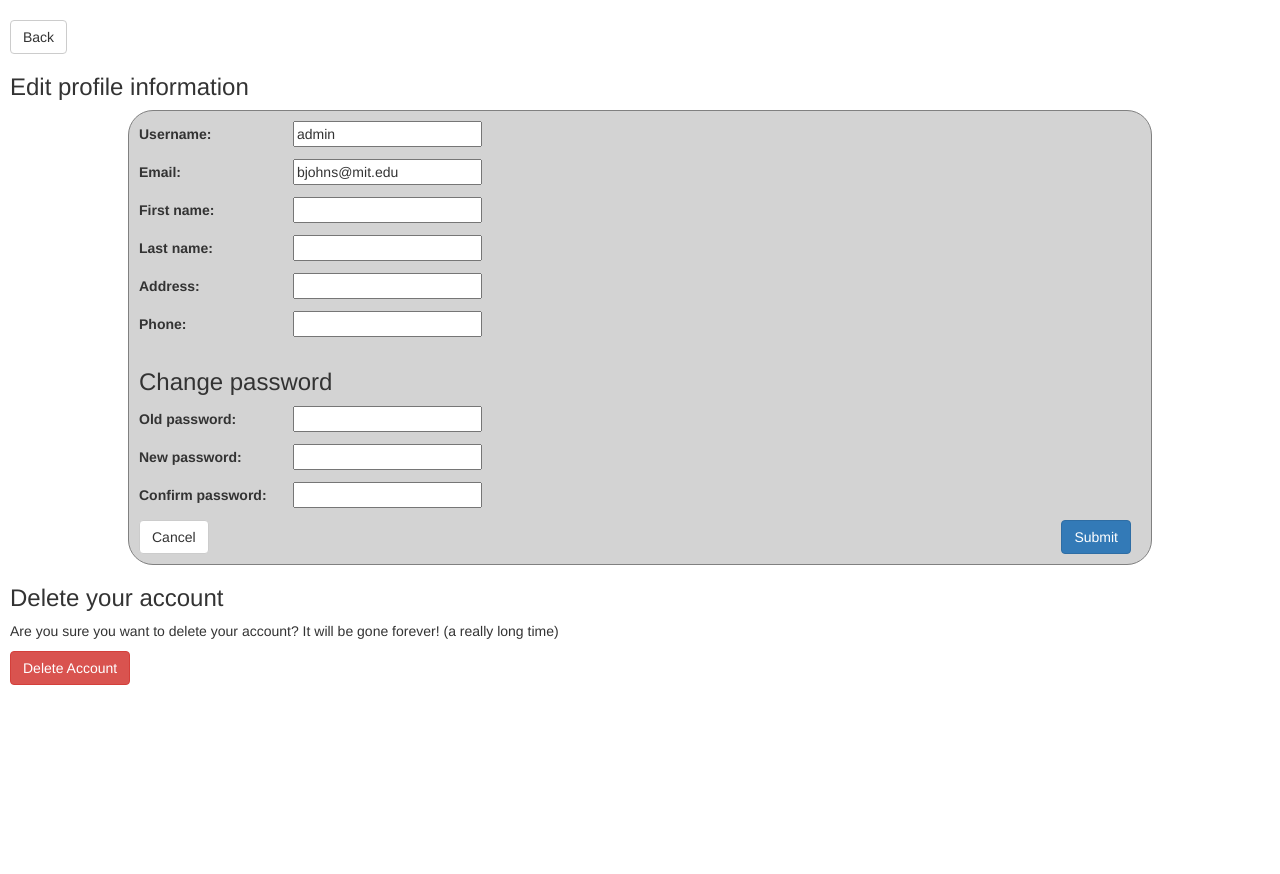
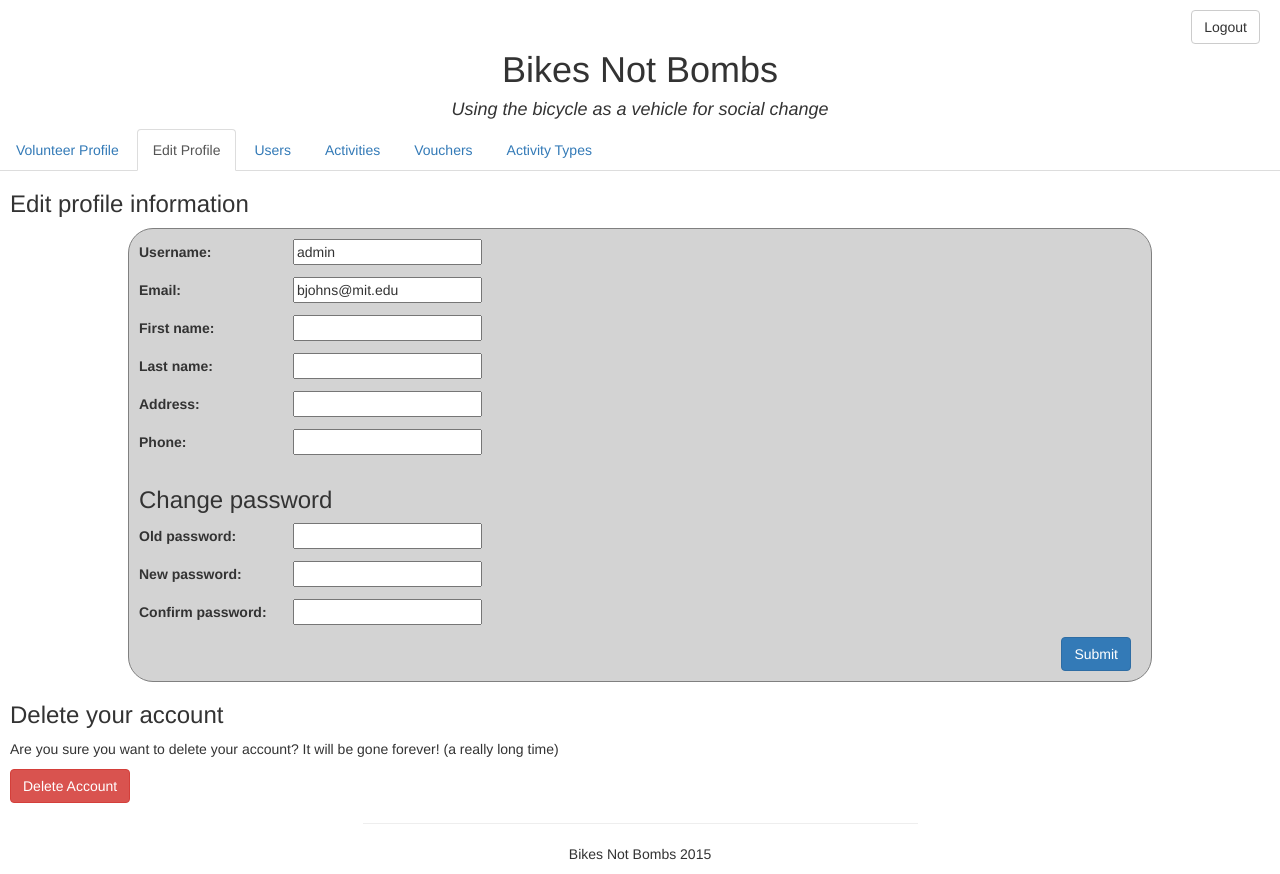
Before and after one commit to Little-Black/bnb, a Django app: page /profile/ in a window 1280 px wide. Before the commit the page ends 685 px from the top, so only its background shows below. Run offline with Django 3.2, Linux system fonts and the light colour scheme; a user stored in the database is signed in; data comes from the database, SQL or seed files in the repository; both versions use the stored data as it was after the commit; parts of the project's set-up code (start-up, migrations or seed data) failed here and were passed over; some libraries are stand-ins or nearby versions.

Commit message:
made edit profile look more like the other tabs for a staff member

```diff
--- a/bnbvolunteer/volunteers/static/volunteers/css/updateProfile.css
+++ b/bnbvolunteer/volunteers/static/volunteers/css/updateProfile.css
@@ -20,6 +20,7 @@
 	background-color: lightgray;
 	padding: 10px;
 	margin-bottom: 20px;
+	overflow: auto;
 }
 .changing-password-fields{
 	display: none;
--- a/bnbvolunteer/volunteers/static/volunteers/js/base.js
+++ b/bnbvolunteer/volunteers/static/volunteers/js/base.js
@@ -24,14 +24,15 @@ $( ".onlyNumbersEntry" ).keydown(function(e){
 });
 
 $( ".phoneNumberEntry" ).keydown(function(e){
-  phonekeyEntryFunction(e.keyCode);
+  phonekeyEntryFunction(e);
 });
 
 $( "#id_phone" ).keydown(function(e){
-  phonekeyEntryFunction(e.keyCode);
+  phonekeyEntryFunction(e);
 });
 
-function phonekeyEntryFunction(key){
+function phonekeyEntryFunction(event){
+  var key = event.keyCode;
   var isValidKeys = [16, 191, 189, 109];
   var keyIsValid = false;
   for (isValid in isValidKeys){
@@ -42,6 +43,6 @@ function phonekeyEntryFunction(key){
   if ((key >= 96 && key <= 105) || (key >= 48 && key <= 57) || keyIsValid) { //keyCode checks which character the user is entering
     // Do nothing (for some reason, doing ![the statement in the 'if' statement] wasn't working...)
   }else{
-    e.preventDefault(); //prevents anything other than a number or [/ or - or shift (for parentheses if they want)] to be entered
+    event.preventDefault(); //prevents anything other than a number or [/ or - or shift (for parentheses if they want)] to be entered
   }
 }
--- a/bnbvolunteer/volunteers/static/volunteers/js/volunteerHome.js
+++ b/bnbvolunteer/volunteers/static/volunteers/js/volunteerHome.js
@@ -24,7 +24,6 @@ function addInput(divName){
      }
 }
 function doImmediately() {
-    $('#tohide').hide();
 
         // var invalid_boolean = {{invalid_boolean}};
         if (invalid_boolean){
--- a/bnbvolunteer/volunteers/templates/volunteers/profile.html
+++ b/bnbvolunteer/volunteers/templates/volunteers/profile.html
@@ -1,13 +1,49 @@
+ {% extends "volunteers/base.html" %}
 {% load staticfiles%}
-<html>
-<head>
-    <!-- Bootstrap -->
-    <link rel="stylesheet" type="text/css" href="{% static 'volunteers/css/Bootstrap/bootstrap.min.css' %}" />
+
+{% block cssfiles %}
     <link rel="stylesheet" type="text/css" href="{% static 'volunteers/css/updateProfile.css' %}" />
-</head>
-<body>
-    <a href="{% url returnPage %}"><button class="home btn btn-default"> Back </button></a>
-    <h3 class="title"> Edit profile information </h3>
+    <link rel="stylesheet" type="text/css" href="{% static 'volunteers/css/staffPages.css' %}" />
+{% endblock cssfiles %}
+
+{% block tabs %}
+    {% if isStaff %}
+        <a href="{% url 'logout' %}"><button class="logout-btn btn btn-default">Logout</button></a>
+        <br>
+
+        <h1 class="bnb-header"> {{ org_name }} </h1>
+        {% if subheader %}
+            <h4 class="subheader"> {{ subheader }} </h4>
+        {% endif %}
+
+        <ul class="nav nav-tabs">
+          <li role="presentation">
+            <a href="{% url 'volunteerStaffHome' %}">Volunteer Profile</a>
+          </li>
+          <li role="presentation" class="active">
+            <a href="{% url 'editProfile' %}">Edit Profile</a>
+          </li>
+          <li role="presentation">
+            <a href="{% url 'volunteerStaffUserSearchResult' %}">Users</a>
+          </li>
+          <li role="presentation">
+            <a href="{% url 'volunteerStaffLog' %}">Activities</a>
+          </li>
+          <li role="presentation">
+            <a href="{% url 'codeGenerator' %}">Vouchers</a>
+          </li>
+          <li role="presentation">
+            <a href="{% url 'volunteerStaffActivity' %}">Activity Types</a>
+          </li>
+        </ul>
+    {% endif %}
+{% endblock tabs %}
+
+{% block tabcontent %}
+    {% if not isStaff %}
+        <a href="{% url returnPage %}"><button class="home btn btn-default"> Back </button></a>
+    {% endif %}
+    <h3 class="title"> Edit profile information</h3>
     {% if messages %}
         <ul>
             {% for message in messages %}
@@ -32,19 +68,15 @@
                 </div>
             {% endfor %}
             <input type="submit" class="submit-btn btn btn-primary" name="submit" value="Submit">
-	    <input type="submit" class="btn btn-default" formaction="{% url returnPage %}" value="Cancel">
+	    <!-- <input type="submit" class="btn btn-default" formaction="{% url returnPage %}" value="Cancel"> -->
         </div>
     </form>
     <h3 class="delete-title"> Delete your account </h3>
     <p class="delete-note">Are you sure you want to delete your account? It will be gone forever! (a really long time)</p>
     <a href="{% url "deleteAccount" %}"><button class="delete-account-btn btn btn-danger">Delete Account</button></a>
     <!-- <a href="{% url "deleteAccount" %}"> Are you sure? Your points will be lost forever (a very long time). </a> -->
-    <br>
-    <br>
-<!-- JQuery -->
-<script src="{% static 'volunteers/js/JQuery/jquery-1.11.2.min.js' %}"></script>
-<!-- Bootstrap -->
-<script src="{% static 'volunteers/js/Bootstrap/bootstrap.min.js' %}"></script>
-<script src="{% static 'volunteers/js/updateProfile.js' %}"></script>
-</body>
-</html>
+{% endblock tabcontent %}
+
+{% block jsfiles %}
+  <script src="{% static 'volunteers/js/updateProfile.js' %}"></script>
+{% endblock jsfiles %}
--- a/bnbvolunteer/volunteers/templates/volunteers/volunteerHome.html
+++ b/bnbvolunteer/volunteers/templates/volunteers/volunteerHome.html
@@ -15,7 +15,7 @@
 
 
 
-	<div id="tohide" class="addLog">
+	<div class="addLog">
 	<form name = "newLogForm" onsubmit="return validateForm()" method="post" id="newLogForm">{% csrf_token %}
 <div class="vouchercode-title">Add An Activity</div>
 <br>
--- a/bnbvolunteer/volunteers/views.py
+++ b/bnbvolunteer/volunteers/views.py
@@ -28,7 +28,7 @@ def volunteerHome(request):
     if request.method == "POST":
         return volunteerSubmit(request)
     else:
-        returnpage = 'volunteers/volunteerHome.html' if request.user.is_staff else 'volunteers/volunteerStaffHome.html'
+        returnpage = 'volunteers/volunteerStaffHome.html' if request.user.is_staff else 'volunteers/volunteerHome.html'
         context = getVolunteerPageContext(request)
         return render(request, returnpage, context)
 
@@ -334,10 +334,12 @@ def editProfile(request):
         infoForm = EditProfileForm(EditProfileForm.createUserContext(request.user))
         pwForm = PasswordChangeForm()
     returnPage = "volunteerHome"
+    isStaff = False
     if request.user.is_staff:
     # if request.user.has_perm("staff_status"):
         returnPage = "volunteerStaffHome"
-    return render(request, "volunteers/profile.html", {"infoForm": infoForm, "pwForm": pwForm, "returnPage": returnPage})
+        isStaff = True
+    return render(request, "volunteers/profile.html", {"infoForm": infoForm, "pwForm": pwForm, "returnPage": returnPage, "isStaff": isStaff})
 
 def verify(request, code):
     cacheKey = (getIP(request), "verify")
```
Also changed, not shown: bnbvolunteer/db.sqlite3, 1 other file.
